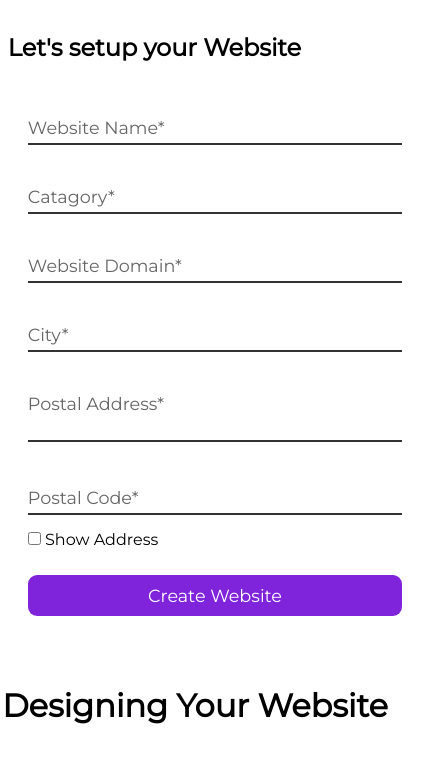
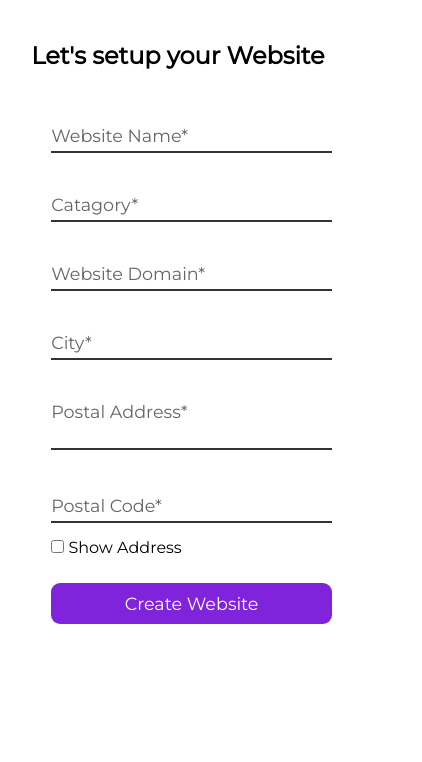
Before and after one commit to mr-dubeyshivam7714/Assignment, a plain HTML site: page moredetail.html in a window 390 px wide. Shown: the part 64-826 px from the top of the page, 422 px wide, since content can reach past the window. Drawn offline with Linux system fonts and the light colour scheme.

Commit message:
Update moredetail.css

```diff
--- a/css/moredetail.css
+++ b/css/moredetail.css
@@ -166,12 +166,13 @@ hr{
     margin-top: 12vh;
     margin-bottom: 5vh;
 }
-@media screen and (max-width: 873px) {
+@media screen and (max-width: 1000px) {
     html{
         background-color: #fff;
     }
   .container {
     flex-direction: column;
+    margin: 0 auto;
     background-color: #fff;
   }
   .container-left {
@@ -198,6 +199,13 @@ hr{
     top: 4vh;
     left: 70vw;
   }
+  .info {
+    margin: 2vw 2vw 2vw 8vw;
+}
+.contactForm {
+  width: 50%;
+  padding-left: 20px;
+}
   #logo {
     margin: 1rem;
     width: max(15vw, 20%);
@@ -208,13 +216,17 @@ hr{
   #img-side {
     display: none;
   }
+  h1{
+    display: none;
+  }
 }
-@media only screen and (max-width: 400px) and (min-width: 320px) {
+@media only screen and (max-width: 400px){
     html{
         background-color: #fff;
     }
   .container {
     flex-direction: column;
+    margin: 0 auto;
   }
   .container-left,
   .container-right {
@@ -237,7 +249,7 @@ hr{
     text-align: center;
   }
   .contactForm {
-    width: 100%;
+    width: 80%;
     padding: 20px;
   }
   .contactForm .inputBox {
```
